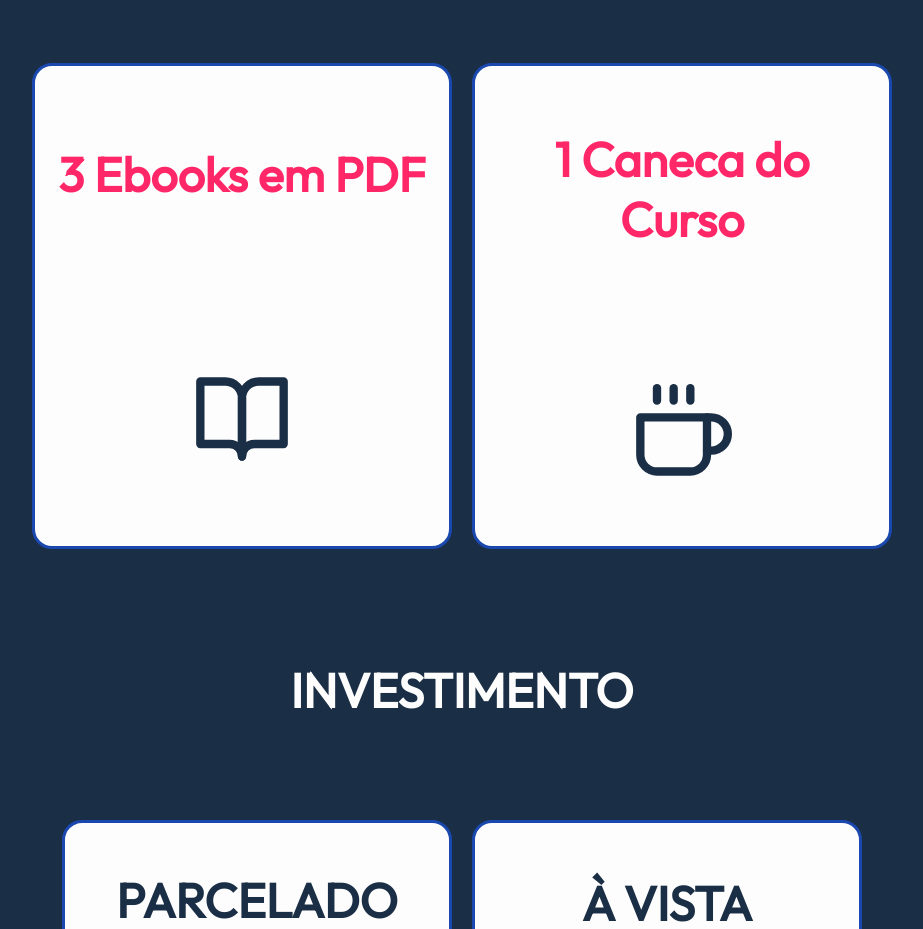
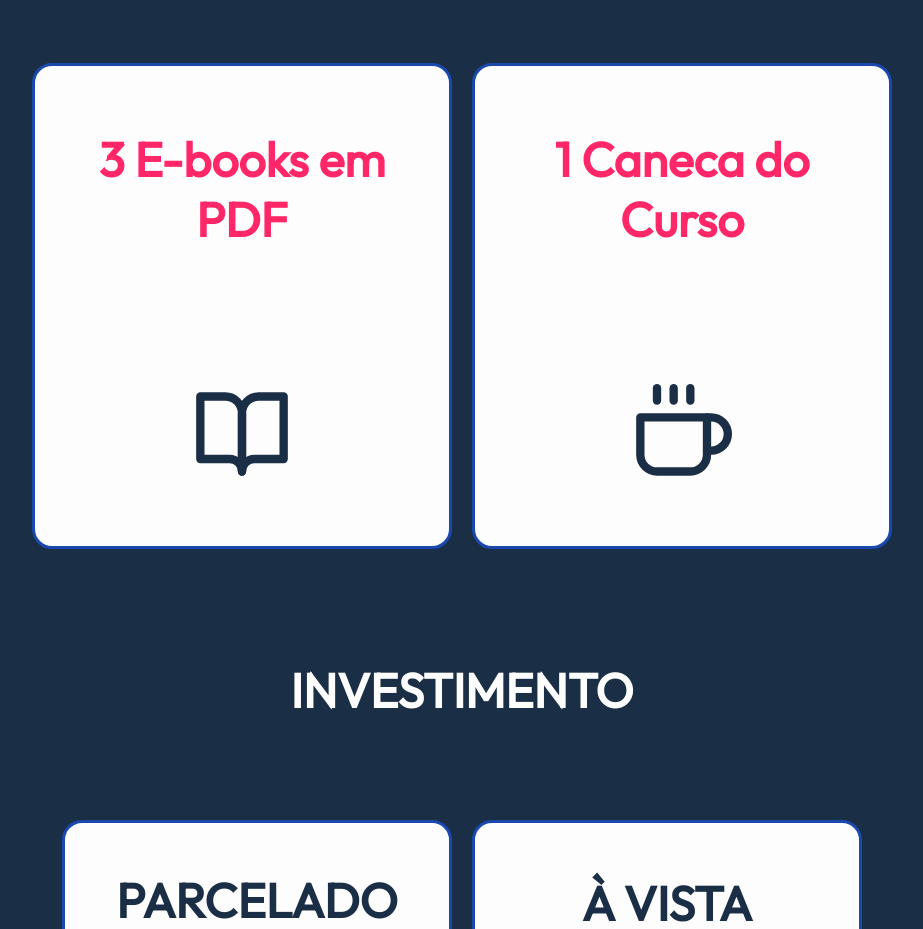
Before and after one commit to luccaparadeda/phdaquimica, a Next.js app: page /curso in a window 1280 px wide. Shown: the part 3900-4829 px from the top of the page, without its empty margins (178-1101 px from the left). Built offline with nearby package versions, Linux system fonts and the light colour scheme.

Commit message:
feat: adjusted E-books

```diff
--- a/pages/curso.tsx
+++ b/pages/curso.tsx
@@ -176,7 +176,7 @@ const Curso = () => {
                             viewport={{ amount: 'some' }}
                             className={curso.card}
                         >
-                            <h2>3 Ebooks em PDF</h2>
+                            <h2>3 E-books em PDF</h2>
                             <BookOpen width={100} height={100} />
                         </motion.div>
                         <motion.div
```
